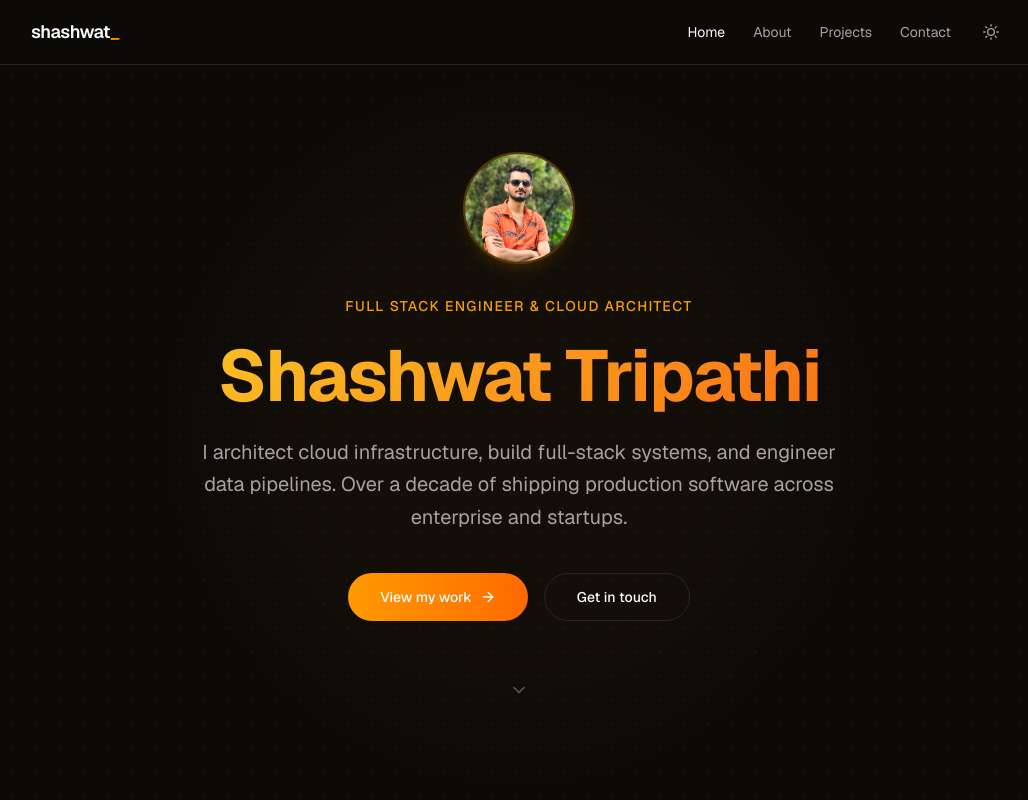
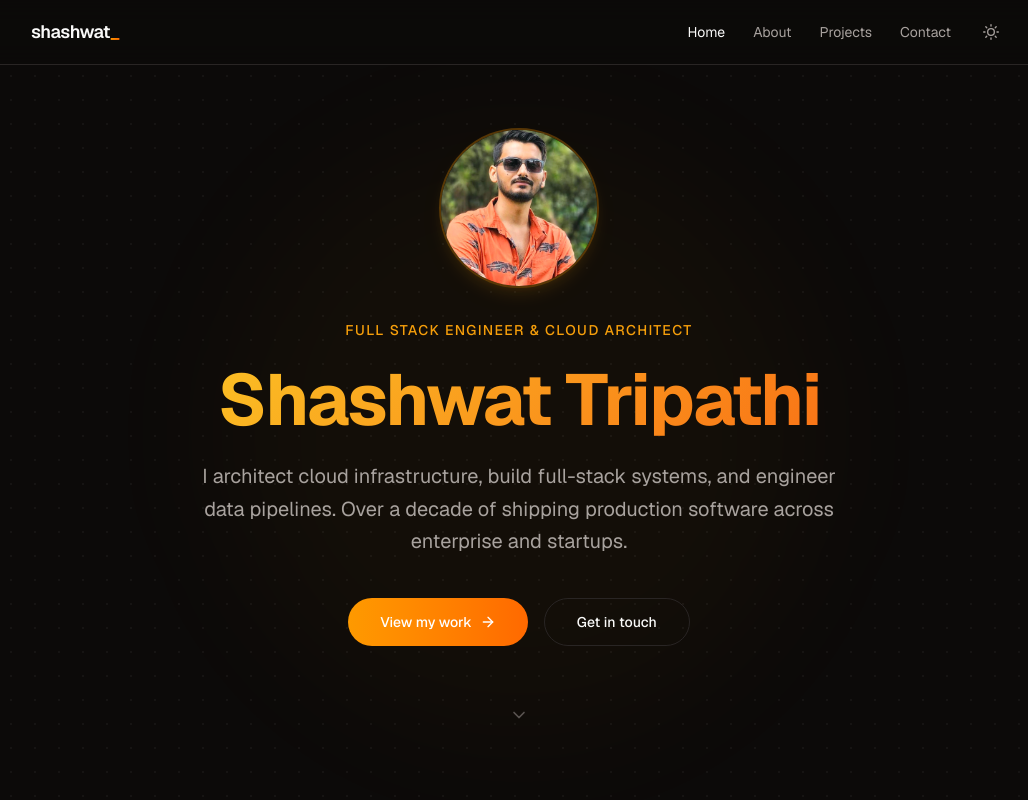
Before and after one commit to goforgold/shashwat-portfolio, a Next.js app: page / in a window 1280 px wide. Shown: the top 800 px of the page, without its empty margins (121-1149 px from the left). Built offline with nearby package versions, Linux system fonts and the light colour scheme.

Commit message:
Enlarge hero photo and crop to face

```diff
--- a/app/page.tsx
+++ b/app/page.tsx
@@ -55,13 +55,13 @@ export default function Home() {
         <div className="pointer-events-none absolute top-1/2 left-1/2 -translate-x-1/2 -translate-y-1/2 h-[600px] w-[600px] rounded-full bg-amber-500/[0.03] blur-3xl" />
 
         <div className="relative mx-auto max-w-5xl px-6 py-16 text-center">
-          <div className="animate-in mx-auto mb-8 relative h-28 w-28 overflow-hidden rounded-full border-2 border-amber-500/30 shadow-lg shadow-amber-500/10">
+          <div className="animate-in mx-auto mb-8 relative h-40 w-40 overflow-hidden rounded-full border-2 border-amber-500/30 shadow-lg shadow-amber-500/10">
             <Image
               src="/shashwat-hero.jpg"
               alt="Shashwat Tripathi"
               fill
-              className="object-cover"
-              sizes="112px"
+              className="object-cover object-[center_15%] scale-[1.4]"
+              sizes="160px"
               priority
             />
           </div>
```
